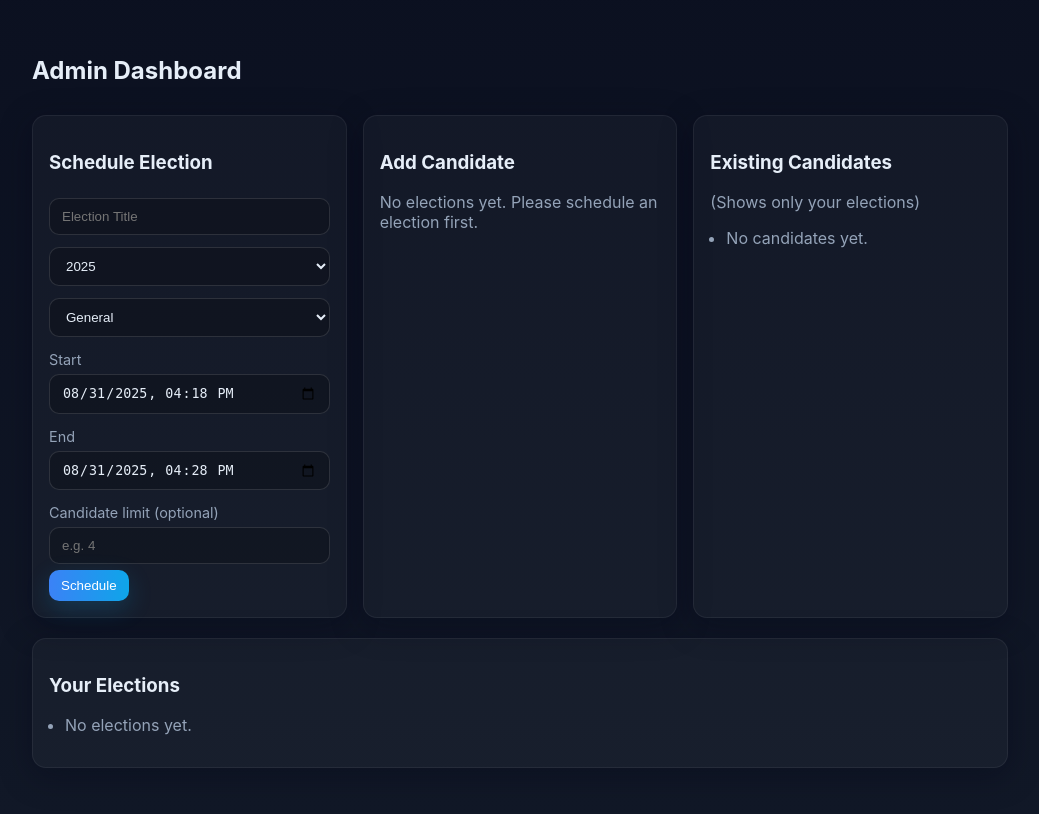
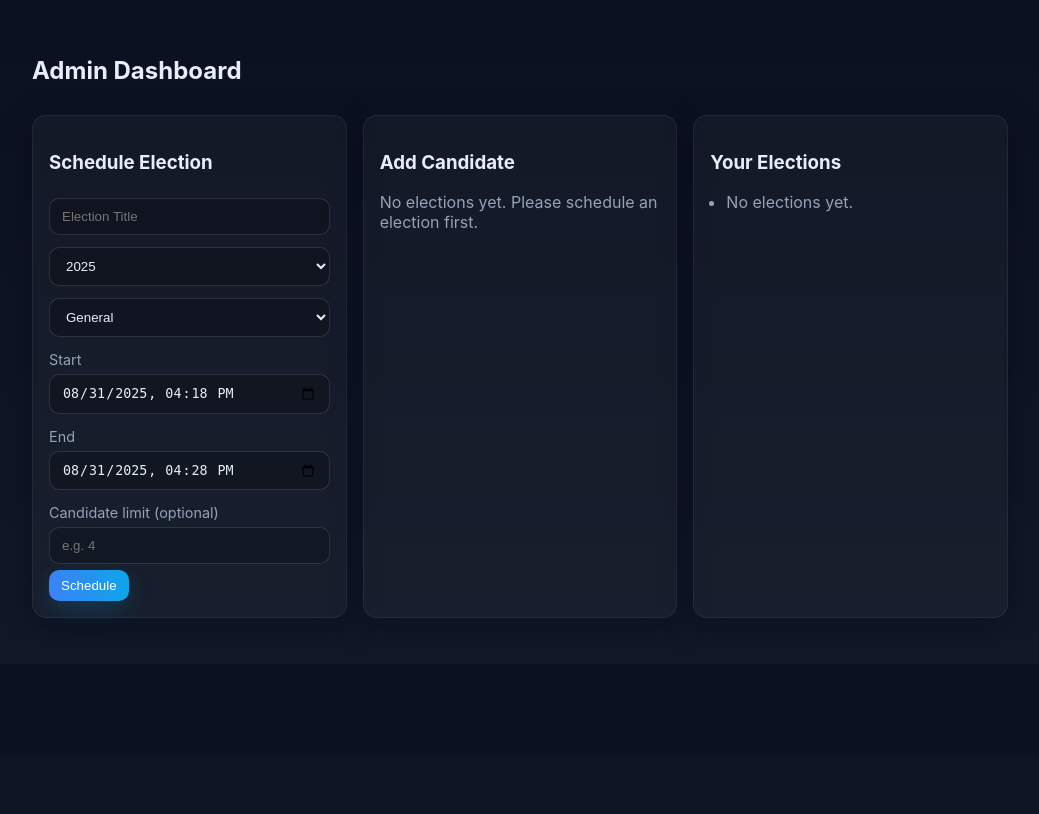
Before and after one commit to Ayush22042004/v_s2, a Flask app: page /admin in a window 1280 px wide. Shown: the part 45-859 px from the top of the page, without its empty margins (120-1159 px from the left). After the commit the page ends 663 px from the top, so only its background shows below. Run offline with Flask 3, Linux system fonts and the light colour scheme; a user stored in the database is signed in.

Commit message:
6th commit

```diff
--- a/app.py
+++ b/app.py
@@ -83,31 +83,14 @@ def ensure_schema():
         FOREIGN KEY (election_id) REFERENCES elections(id)
     )
     """)
-
-    cols = {r[1] for r in query("PRAGMA table_info(elections)")}
-    if "title" not in cols:
-        db.execute("ALTER TABLE elections ADD COLUMN title TEXT")
-    if "year" not in cols:
-        db.execute("ALTER TABLE elections ADD COLUMN year INTEGER")
-    if "created_by" not in cols:
-        db.execute("ALTER TABLE elections ADD COLUMN created_by INTEGER")
-    if "candidate_limit" not in cols:
-        db.execute("ALTER TABLE elections ADD COLUMN candidate_limit INTEGER")
-
-    c_cols = {r[1] for r in query("PRAGMA table_info(candidates)")}
-    if "election_id" not in c_cols:
-        db.execute("ALTER TABLE candidates ADD COLUMN election_id INTEGER")
-
     db.execute("CREATE UNIQUE INDEX IF NOT EXISTS idx_votes_unique ON votes(voter_id, election_id)")
     db.commit()
 
 def seed_admin():
     admin = query("SELECT id FROM users WHERE role='admin' LIMIT 1", one=True)
     if not admin:
-        execute(
-            "INSERT INTO users (name, email, username, password, role) VALUES (?,?,?,?,?)",
-            ("Admin", "admin@example.com", "admin", generate_password_hash("admin123"), "admin")
-        )
+        execute("INSERT INTO users (name,email,username,password,role) VALUES (?,?,?,?,?)",
+                ("Admin","admin@example.com","admin", generate_password_hash("admin123"), "admin"))
 
 with app.app_context():
     ensure_schema()
@@ -156,20 +139,15 @@ def signup():
         username = request.form.get("username","").strip().lower()
         password = request.form.get("password","")
         id_number = request.form.get("id_number","").strip()
-
         if not name or not username or not password or not id_number:
-            flash("All fields except email are required.", "error")
-            return redirect(url_for("signup"))
-
+            flash("All fields except email are required.", "error"); return redirect(url_for("signup"))
         if query("SELECT 1 FROM users WHERE lower(username)=?", (username,), one=True):
             flash("Username already taken.", "error"); return redirect(url_for("signup"))
         if email and query("SELECT 1 FROM users WHERE lower(email)=?", (email.lower(),), one=True):
             flash("Email already registered.", "error"); return redirect(url_for("signup"))
-
         execute("INSERT INTO users (name,email,username,password,role,id_number) VALUES (?,?,?,?,?,?)",
                 (name, email.lower() if email else None, username, generate_password_hash(password), "voter", id_number))
-        flash("Account created. Please login.", "ok")
-        return redirect(url_for("login"))
+        flash("Account created. Please login.", "ok"); return redirect(url_for("login"))
     return render_template("signup.html")
 
 @app.route("/login", methods=["GET","POST"])
@@ -179,10 +157,8 @@ def login():
         password = request.form.get("password","")
         user = query("SELECT * FROM users WHERE lower(username)=?", (username,), one=True)
         if user and check_password_hash(user["password"], password):
-            session["user_id"] = user["id"]
-            session["role"] = user["role"]
-            flash("Welcome back!", "ok")
-            return redirect(url_for("index"))
+            session["user_id"] = user["id"]; session["role"]=user["role"]
+            flash("Welcome back!", "ok"); return redirect(url_for("index"))
         flash("Invalid credentials.", "error")
     return render_template("login.html")
 
@@ -211,34 +187,25 @@ def add_candidate():
     category = request.form.get("category","").strip() or "General"
     election_id = request.form.get("election_id","").strip()
     if not name or not election_id:
-        flash("Candidate name and election are required.", "error")
-        return redirect(url_for("admin"))
+        flash("Candidate name and election are required.", "error"); return redirect(url_for("admin"))
     try:
         election_id = int(election_id)
     except ValueError:
-        flash("Invalid election selected.", "error")
-        return redirect(url_for("admin"))
-
+        flash("Invalid election selected.", "error"); return redirect(url_for("admin"))
     e = query("SELECT id, candidate_limit, created_by FROM elections WHERE id=?", (election_id,), one=True)
-    if not e:
-        flash("Selected election does not exist.", "error"); return redirect(url_for("admin"))
+    if not e: flash("Selected election does not exist.", "error"); return redirect(url_for("admin"))
     if e["created_by"] and e["created_by"] != session.get("user_id"):
         flash("You can only add candidates to your own elections.", "error"); return redirect(url_for("admin"))
-
     if e["candidate_limit"] is not None:
         cnt = query("SELECT COUNT(*) AS c FROM candidates WHERE election_id=?", (election_id,), one=True)["c"]
         if cnt >= e["candidate_limit"]:
             flash("Candidate limit reached for this election.", "warn"); return redirect(url_for("admin"))
-
-    photo_path = None
-    f = request.files.get("photo")
+    photo_path=None; f=request.files.get("photo")
     if f and f.filename:
         filename = secure_filename(f.filename)
         uploads_dir = os.path.join(APP_DIR, "static", "uploads"); os.makedirs(uploads_dir, exist_ok=True)
-        full = os.path.join(uploads_dir, filename); f.save(full)
-        photo_path = f"uploads/{filename}"
-
-    execute("INSERT INTO candidates (name, category, photo, election_id) VALUES (?,?,?,?)",
+        f.save(os.path.join(uploads_dir, filename)); photo_path=f"uploads/{filename}"
+    execute("INSERT INTO candidates (name,category,photo,election_id) VALUES (?,?,?,?)",
             (name, category, photo_path, election_id))
     flash("Candidate added to election.", "ok"); return redirect(url_for("admin"))
 
@@ -248,40 +215,30 @@ def schedule_election():
     title = request.form.get("title","").strip()
     year = request.form.get("year","").strip()
     category = request.form.get("category","").strip()
-    tz_offset = int(request.form.get("tz_offset","0"))
+    tz_offset = int(request.form.get("tz_offset","0"))  # minutes from UTC to local (JS getTimezoneOffset)
     start_raw = (request.form.get("start_time") or "").strip()
     end_raw   = (request.form.get("end_time") or "").strip()
-
     if not title or not year or not category or not start_raw or not end_raw:
-        flash("All fields are required for scheduling.", "error")
-        return redirect(url_for("admin"))
-
-    # datetime-local yields YYYY-MM-DDTHH:MM; normalize to seconds then shift to UTC using browser offset
+        flash("All fields are required for scheduling.", "error"); return redirect(url_for("admin"))
     def to_utc_iso(local_str):
-        if len(local_str) == 16:
-            local_str = local_str + ":00"
-        dt = datetime.fromisoformat(local_str)  # NAIVE local wall time
+        if len(local_str)==16: local_str += ":00"
+        dt = datetime.fromisoformat(local_str)  # naive local wall time
+        # JS getTimezoneOffset() is minutes DIFFERENCE from UTC to local (UTC - local)
+        # Correct conversion: UTC = local + offset_minutes
         utc_dt = dt - timedelta(minutes=tz_offset)
         return utc_dt.replace(tzinfo=timezone.utc).isoformat()
-
-    start_time = to_utc_iso(start_raw)
-    end_time   = to_utc_iso(end_raw)
-
+    start_time = to_utc_iso(start_raw); end_time = to_utc_iso(end_raw)
     sdt = parse_iso(start_time); edt = parse_iso(end_time)
     if not sdt or not edt or edt <= sdt:
-        flash("Invalid time window. End must be after start.", "error")
-        return redirect(url_for("admin"))
-
+        flash("Invalid time window. End must be after start.", "error"); return redirect(url_for("admin"))
     created_by = session.get("user_id")
     cand_limit = request.form.get("candidate_limit","").strip()
     try:
         cand_limit_val = int(cand_limit) if cand_limit else None
-        if cand_limit_val is not None and cand_limit_val < 1:
-            raise ValueError
+        if cand_limit_val is not None and cand_limit_val < 1: raise ValueError
     except ValueError:
         flash("Candidate limit must be a positive number.", "error"); return redirect(url_for("admin"))
-
-    execute("INSERT INTO elections (title, year, category, start_time, end_time, created_by, candidate_limit) VALUES (?,?,?,?,?,?,?)",
+    execute("INSERT INTO elections (title,year,category,start_time,end_time,created_by,candidate_limit) VALUES (?,?,?,?,?,?,?)",
             (title, int(year), category, start_time, end_time, created_by, cand_limit_val))
     flash("Election scheduled.", "ok"); return redirect(url_for("admin"))
 
@@ -309,27 +266,20 @@ def voter_panel():
 @login_required(role="voter")
 def vote():
     try:
-        election_id = int(request.form.get("election_id", "0"))
-        candidate_id = int(request.form.get("candidate_id", "0"))
+        election_id = int(request.form.get("election_id","0"))
+        candidate_id = int(request.form.get("candidate_id","0"))
     except ValueError:
         flash("Invalid vote submission.", "error"); return redirect(url_for("voter_panel"))
-
     e = query("SELECT * FROM elections WHERE id=?", (election_id,), one=True)
-    if not e:
-        flash("No election is scheduled right now.", "warn"); return redirect(url_for("voter_panel"))
-
+    if not e: flash("No election is scheduled right now.", "warn"); return redirect(url_for("voter_panel"))
     now = now_utc(); s = parse_iso(e["start_time"]); t = parse_iso(e["end_time"])
     if not s or not t or not (s <= now <= t):
         flash("This election is not active.", "warn"); return redirect(url_for("voter_panel"))
-
     if query("SELECT 1 FROM votes WHERE voter_id=? AND election_id=?", (session["user_id"], election_id), one=True):
         flash("You have already voted in this election.", "warn"); return redirect(url_for("voter_panel"))
-
     c = query("SELECT * FROM candidates WHERE id=? AND election_id=?", (candidate_id, election_id), one=True)
-    if not c:
-        flash("Invalid candidate selection.", "error"); return redirect(url_for("voter_panel"))
-
-    execute("INSERT INTO votes (voter_id, candidate_id, election_id, timestamp) VALUES (?,?,?,?)",
+    if not c: flash("Invalid candidate selection.", "error"); return redirect(url_for("voter_panel"))
+    execute("INSERT INTO votes (voter_id,candidate_id,election_id,timestamp) VALUES (?,?,?,?)",
             (session["user_id"], candidate_id, election_id, now.isoformat()))
     flash("Vote recorded. Thank you!", "ok"); return redirect(url_for("voter_panel"))
 
@@ -338,8 +288,7 @@ def vote():
 def results():
     election_id = request.args.get("election_id")
     e = query("SELECT * FROM elections WHERE id=?", (election_id,), one=True) if election_id else current_active_election()
-    if not e:
-        flash("No election selected/active.", "warn"); return redirect(url_for("admin"))
+    if not e: flash("No election selected/active.", "warn"); return redirect(url_for("admin"))
     rows = query("""
         SELECT c.name, COUNT(v.id) as votes
         FROM candidates c
--- a/static/style.css
+++ b/static/style.css
@@ -18,7 +18,6 @@ label{display:block;margin-top:8px;font-size:.9rem;color:var(--muted)}
 .flash.ok{border-color:#22c55e66}.flash.error{border-color:#ef444466}.flash.warn{border-color:#f59e0b66}
 .auth-card{max-width:420px;margin:0 auto}
 ul{padding-left:16px}
-
 .badge{display:inline-block;margin-left:8px;padding:2px 8px;border-radius:999px;font-size:.78rem;border:1px solid rgba(255,255,255,.12);}
 .badge.active{background:rgba(34,197,94,.15);border-color:rgba(34,197,94,.35)}
 .badge.upcoming{background:rgba(59,130,246,.15);border-color:rgba(59,130,246,.35)}
--- a/templates/admin.html
+++ b/templates/admin.html
@@ -62,28 +62,12 @@
   </div>
 
   <div class="card">
-    <h3>Existing Candidates</h3>
-    <p class="muted">(Shows only your elections)</p>
-    <ul>
-      {% for c in candidates %}
-        <li>{{ c.name }} — <span class="muted">{{ c.category }}</span> • <span class="muted">{{ c.e_title or 'No election' }}</span></li>
-      {% else %}
-        <li class="muted">No candidates yet.</li>
-      {% endfor %}
-    </ul>
-  </div>
-</div>
-
-  <div class="card">
     <h3>Your Elections</h3>
     <ul>
       {% for e in elections %}
         <li>
-          <strong>{{ e.title or e.category }}</strong> • {{ e.category }} • {{ e.year or "YYYY" }}
-          <br>
-          <span class="muted">
-            <span class="utc-time">{{ e.start_time }}</span> → <span class="utc-time">{{ e.end_time }}</span>
-          </span>
+          <strong>{{ e.title or e.category }}</strong> • {{ e.category }} • {{ e.year or "YYYY" }}<br>
+          <span class="muted"><span class="utc-time">{{ e.start_time }}</span> → <span class="utc-time">{{ e.end_time }}</span></span>
           <span class="badge" data-start="{{ e.start_time }}" data-end="{{ e.end_time }}"></span>
         </li>
       {% else %}
@@ -92,8 +76,8 @@
     </ul>
   </div>
 </div>
+
 <script>
-  // Prefill Start = now+1 minute, End = start+10 minutes
   function pad(n){return (n<10?'0':'')+n;}
   function toLocalInputValue(d){
     return d.getFullYear() + '-' + pad(d.getMonth()+1) + '-' + pad(d.getDate()) + 'T' + pad(d.getHours()) + ':' + pad(d.getMinutes());
@@ -113,7 +97,6 @@
       endEl.min = toLocalInputValue(now);
     }
   }
-  // Badges: show Active/Upcoming/Ended based on UTC timestamps stored in data-*
   function updateBadges(){
     const now = new Date();
     document.querySelectorAll('.badge[data-start][data-end]').forEach(function(b){
@@ -122,21 +105,18 @@
       b.classList.remove('active','upcoming','ended');
       if(isNaN(s) || isNaN(t)){ b.textContent=''; return; }
       if(s <= now && now <= t){
-        b.textContent = 'Active now';
-        b.classList.add('active');
+        b.textContent = 'Active now'; b.classList.add('active');
       }else if(now < s){
-        b.textContent = 'Upcoming';
-        b.classList.add('upcoming');
+        b.textContent = 'Upcoming'; b.classList.add('upcoming');
       }else{
-        b.textContent = 'Ended';
-        b.classList.add('ended');
+        b.textContent = 'Ended'; b.classList.add('ended');
       }
     });
   }
   document.addEventListener('DOMContentLoaded', function(){
     setDefaultTimes();
     updateBadges();
-    setInterval(updateBadges, 30000); // refresh every 30s
+    setInterval(updateBadges, 30000);
   });
 </script>
 {% endblock %}
```
Also changed, not shown: voting.db, 2 other files.
